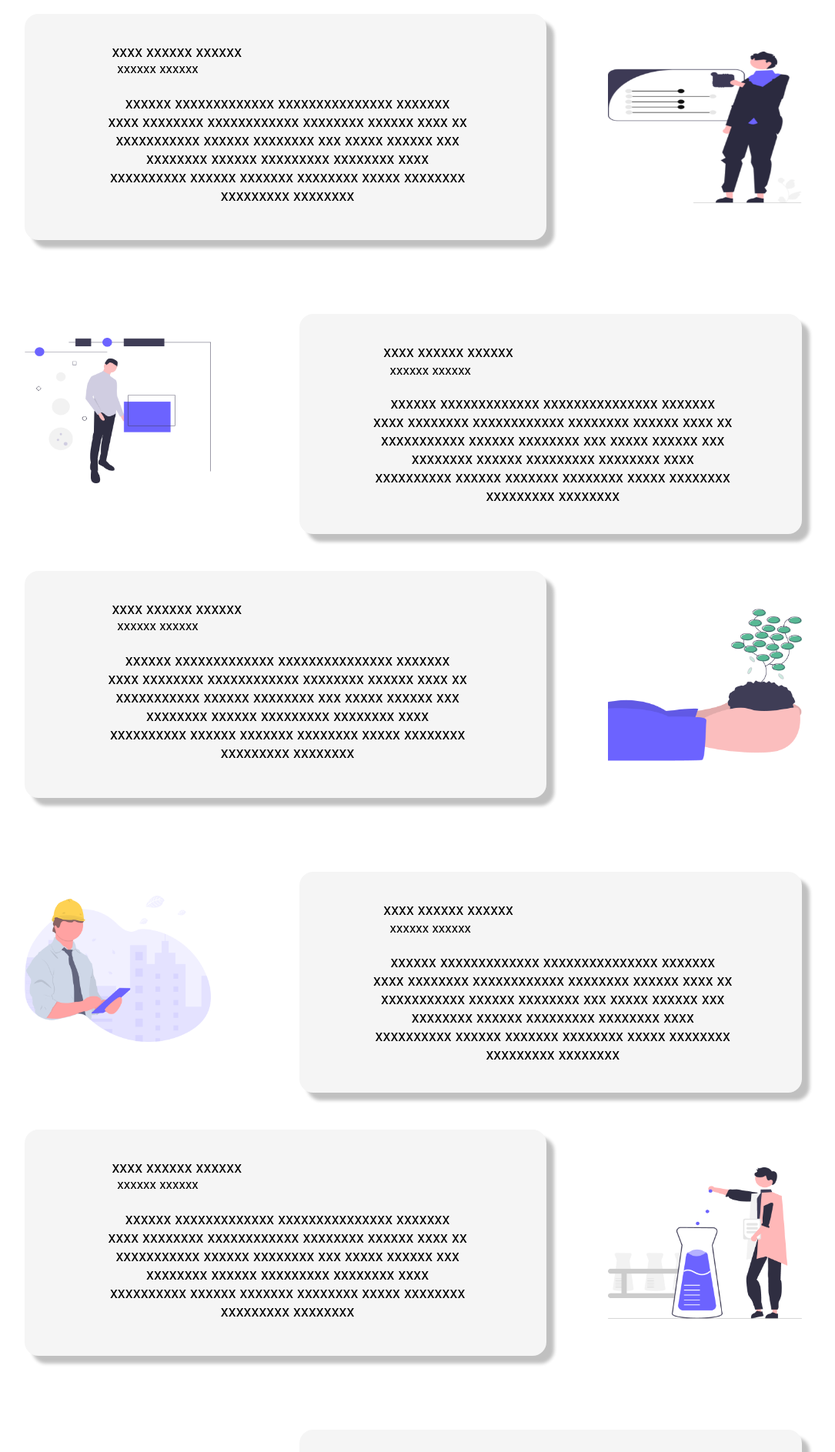
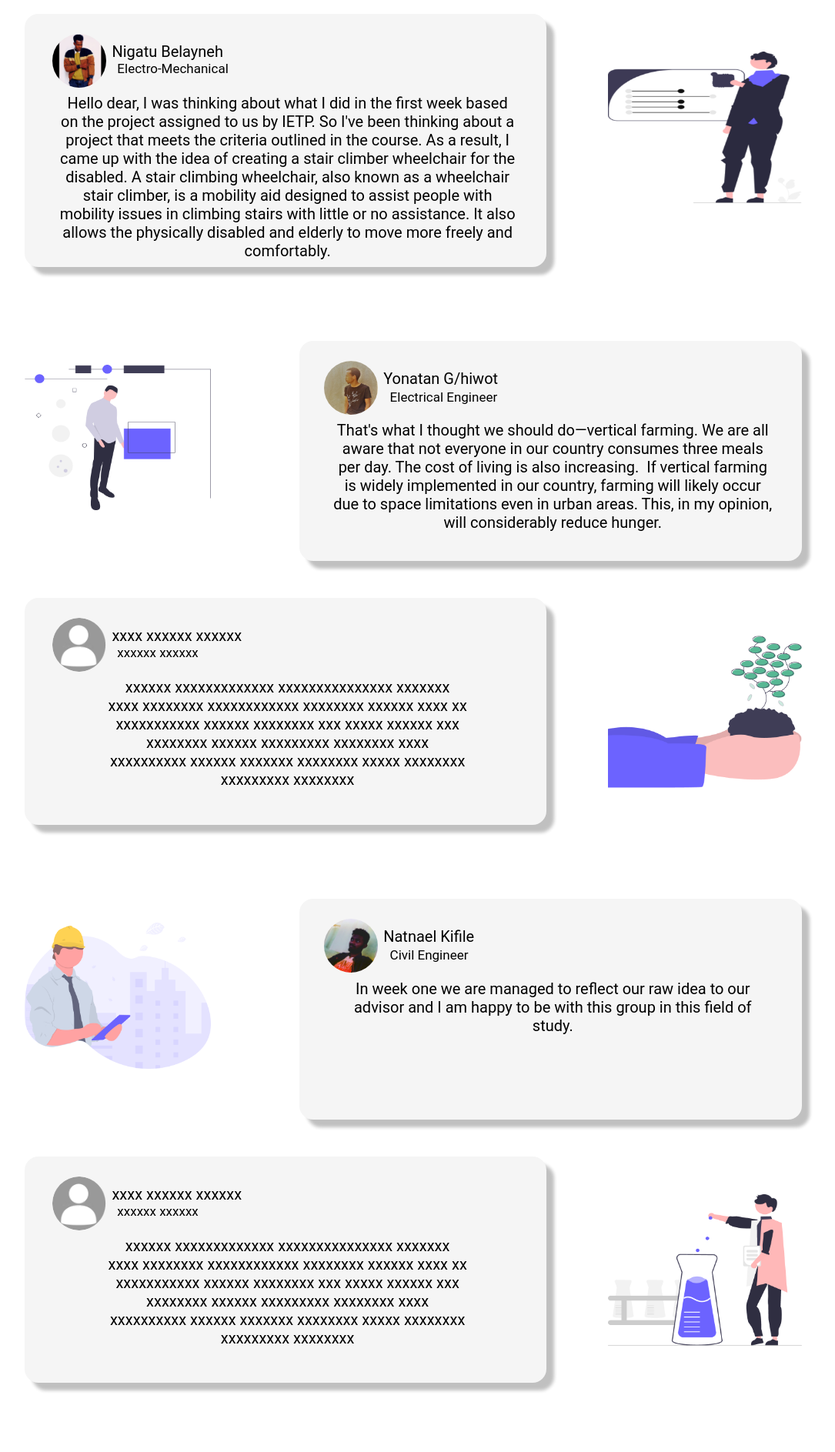
Before and after one commit to Ietp-Project/ietp, a plain HTML site: page detail week2.html in a window 1280 px wide. Shown: the part 880-2767 px from the top of the page at 77% size, without its empty margins (88-1173 px from the left). Drawn offline with Linux system fonts and the light colour scheme.

Commit message:
somechanges

```diff
--- a/detail week2.html
+++ b/detail week2.html
@@ -24,7 +24,7 @@
                                 <img class="icon" src="./assets/41dfb44bf74d65557d2e3dcab0d8f860.png" alt="alt text" />
                             </div>
                         </div>
-                        <h5 class="highlights3">NOV 25/2022</h5>
+                        <h5 class="highlights3">NOV 17/2022</h5>
                     </div>
                     <div class="col4">
                         <div class="wrapper10">
@@ -106,15 +106,17 @@
                         </div>
                     </div>
                     <div class="wrapper4">
-                        <div class="wrapper2" style="--src:url(../assets/39ca531676d9621e2fc049b79a4de218.png)"></div>
+                        <div class="wrapper2">
+                            <img src="assets/b.jpg" class="icon" alt="civil">
+                        </div>
                         <div class="col6">
                             <div class="col7">
-                                <h5 class="highlights2">xxxx xxxx xx</h5>
-                                <h5 class="highlights6">xxxx xx</h5>
+                                <h5 class="highlights2">Natnael Kifile</h5>
+                                <h5 class="highlights6">Civil Engineer</h5>
                             </div>
                             <h5 class="highlights7">
-                                xxxxxx xxxxx xxx xxxxxx xxxxxx xxxxx xxxxxxxxxxx xxxx xxxxxxx xxxx xxxxxx xxxxxx xxxx xxxxxx xxxxxxx
-                                xxxxxx xxxxx xx xxxxxxx xxxxxxxxxx xxxxxx
+                                In week one we are managed to reflect our raw idea to our advisor and
+                                 I am happy to be with this group in this field of study.
                             </h5>
                         </div>
                         <div class="wrapper7" style="--src:url(../assets/18b5bc73839e4cef93e1d6c0c901756d.png)">
@@ -122,7 +124,9 @@
                         </div>
                     </div>
                     <div class="wrapper13">
-                        <div class="wrapper2" style="--src:url(../assets/39ca531676d9621e2fc049b79a4de218.png)"></div>
+                        <div class="wrapper2">
+                            <img src="assets/39ca531676d9621e2fc049b79a4de218.png" class="icon" alt="">
+                        </div>
                         <div class="col6">
                             <div class="col7">
                                 <h5 class="highlights2">xxxx xxxx xx</h5>
@@ -138,15 +142,20 @@
                         </div>
                     </div>
                     <div class="wrapper13">
-                        <div class="wrapper2" style="--src:url(../assets/39ca531676d9621e2fc049b79a4de218.png)"></div>
+                        <div class="wrapper2">
+                            <img src="assets/n.jpg" alt="electrical" class="icon">
+                        </div>
                         <div class="col6">
                             <div class="col7">
-                                <h5 class="highlights2">xxxx xxxx xx</h5>
-                                <h5 class="highlights6">xxxx xx</h5>
+                                <h5 class="highlights2">Yonatan G/hiwot</h5>
+                                <h5 class="highlights6">Electrical Engineer</h5>
                             </div>
                             <h5 class="highlights7">
-                                xxxxxx xxxxx xxx xxxxxx xxxxxx xxxxx xxxxxxxxxxx xxxx xxxxxxx xxxx xxxxxx xxxxxx xxxx xxxxxx xxxxxxx
-                                xxxxxx xxxxx xx xxxxxxx xxxxxxxxxx xxxxxx
+                                That's what I thought we should do—vertical farming. We are all aware that not everyone in our country
+                                 consumes three meals per day. The cost of living is also increasing.  If vertical farming is widely
+                                 implemented in our country, farming will likely occur due to space limitations even in urban areas.
+                                 This, in my opinion, will considerably reduce hunger.
+
                             </h5>
                         </div>
                         <div class="wrapper8" style="--src:url(../assets/18b5bc73839e4cef93e1d6c0c901756d.png)">
@@ -154,15 +163,21 @@
                         </div>
                     </div>
                     <div class="wrapper14">
-                        <div class="wrapper2" style="--src:url(../assets/39ca531676d9621e2fc049b79a4de218.png)"></div>
+                        <div class="wrapper2">
+                            <img src="assets/a.jpg" alt="electromechanical" class="icon">
+                        </div>
                         <div class="col8">
                             <div class="col7">
-                                <h5 class="highlights2">xxxx xxxx xx</h5>
-                                <h5 class="highlights6">xxxx xx</h5>
+                                <h5 class="highlights2">Nigatu Belayneh</h5>
+                                <h5 class="highlights6">Electro-Mechanical</h5>
                             </div>
                             <h5 class="highlights8">
-                                xxxxxx xxxxx xxx xxxxxx xxxxxx xxxxx xxxxxxxxxxx xxxx xxxxxxx xxxx xxxxxx xxxxxx xxxx xxxxxx xxxxxxx
-                                xxxxxx xxxxx xx xxxxxxx xxxxxxxxxx xxxxxx
+                                Hello dear, I was thinking about what I did in the first week based on the project assigned to us by IETP.
+                                So I've been thinking about a project that meets the criteria outlined in the course. As a result,
+                                I came up with the idea of creating a stair climber wheelchair for the disabled. A stair climbing wheelchair,
+                                also known as a wheelchair stair climber, is a mobility aid designed to assist people with mobility issues in
+                                climbing stairs with little or no assistance. It also allows the physically disabled and elderly to move more
+                                freely and comfortably.
                             </h5>
                         </div>
                         <div class="wrapper9" style="--src:url(../assets/18b5bc73839e4cef93e1d6c0c901756d.png)">
@@ -202,7 +217,7 @@
                     <div class="wrapper2">
                         <a href="detail week1.html"><h1 class="title1">week1</h1></a>
                         <div class="spacer"></div>
-                        <h1 class="title1"><a href="detail week2.html"> week2</a></h1>
+                        <h1 class="title1"><a href="detail week2.html">week2</a></h1>
                         <div class="spacer"></div>
                         <h1 class="title1">week3</h1>
                         <div class="spacer"></div>
@@ -254,12 +269,14 @@
                                         <h2 class="medium_title1">xxxx xxxxxx xxxxxx</h2>
                                         <h2 class="medium_title11">xxxxxx xxxxxx</h2>
                                     </div>
-                                    <div class="wrapper4" style="--src:url(../assets/201bcab7c6646d98d82ee02e99ade540.png)"></div>
+                                    <div class="wrapper4">
+                                        <img src="assets/201bcab7c6646d98d82ee02e99ade540.png" alt="electrical" class="icon1">
+                                    </div>
                                 </div>
                                 <h2 class="medium_title12">
                                     xxxxxx xxxxxxxxxxxxx xxxxxxxxxxxxxxx xxxxxxx<br />xxxx xxxxxxxx xxxxxxxxxxxx xxxxxxxx xxxxxx xxxx
-                    xx<br />xxxxxxxxxxx xxxxxx xxxxxxxx xxx xxxxx xxxxxx xxx<br />xxxxxxxx xxxxxx xxxxxxxxx xxxxxxxx
-                    xxxx<br />xxxxxxxxxx xxxxxx xxxxxxx xxxxxxxx xxxxx xxxxxxxx<br />xxxxxxxxx xxxxxxxx
+                                    xx<br />xxxxxxxxxxx xxxxxx xxxxxxxx xxx xxxxx xxxxxx xxx<br />xxxxxxxx xxxxxx xxxxxxxxx xxxxxxxx
+                                    xxxx<br />xxxxxxxxxx xxxxxx xxxxxxx xxxxxxxx xxxxx xxxxxxxx<br />xxxxxxxxx xxxxxxxx
                                 </h2>
                             </div>
                         </div>
@@ -271,15 +288,20 @@
                             <div class="col5">
                                 <div class="group1">
                                     <div class="col4">
-                                        <h2 class="medium_title1">xxxx xxxxxx xxxxxx</h2>
-                                        <h2 class="medium_title13">xxxxxx xxxxxx</h2>
+                                        <h2 class="medium_title1">Nigatu Belayneh</h2>
+                                        <h2 class="medium_title13">Electro-Mechanical</h2>
                                     </div>
-                                    <div class="wrapper4" style="--src:url(../assets/201bcab7c6646d98d82ee02e99ade540.png)"></div>
+                                    <div class="wrapper4">
+                                        <img src="assets/a.jpg" alt="electrical" class="icon1">
+                                    </div>
                                 </div>
                                 <h2 class="medium_title14">
-                                    xxxxxx xxxxxxxxxxxxx xxxxxxxxxxxxxxx xxxxxxx<br />xxxx xxxxxxxx xxxxxxxxxxxx xxxxxxxx xxxxxx xxxx
-                    xx<br />xxxxxxxxxxx xxxxxx xxxxxxxx xxx xxxxx xxxxxx xxx<br />xxxxxxxx xxxxxx xxxxxxxxx xxxxxxxx
-                    xxxx<br />xxxxxxxxxx xxxxxx xxxxxxx xxxxxxxx xxxxx xxxxxxxx<br />xxxxxxxxx xxxxxxxx
+                                    Hello dear, I was thinking about what I did in the first week based on the project assigned to us by IETP.
+                                     So I've been thinking about a project that meets the criteria outlined in the course. As a result,
+                                      I came up with the idea of creating a stair climber wheelchair for the disabled. A stair climbing
+                                      wheelchair, also known as a wheelchair stair climber, is a mobility aid designed to assist people
+                                       with mobility issues in climbing stairs with little or no assistance. It also allows the physically
+                                       disabled and elderly to move more freely and comfortably.
                                 </h2>
                             </div>
                         </div>
@@ -299,15 +321,17 @@
                             <div class="col3">
                                 <div class="group">
                                     <div class="col4">
-                                        <h2 class="medium_title1">xxxx xxxxxx xxxxxx</h2>
-                                        <h2 class="medium_title11">xxxxxx xxxxxx</h2>
+                                        <h2 class="medium_title1">Yonatan G/hiwot</h2>
+                                        <h2 class="medium_title11">Electrical Engineer</h2>
                                     </div>
-                                    <div class="wrapper4" style="--src:url(../assets/201bcab7c6646d98d82ee02e99ade540.png)"></div>
+                                    <div class="wrapper4">
+                                        <img src="assets/n.jpg" alt="electrical" class="icon1">
+                                    </div>
                                 </div>
                                 <h2 class="medium_title12">
-                                    xxxxxx xxxxxxxxxxxxx xxxxxxxxxxxxxxx xxxxxxx<br />xxxx xxxxxxxx xxxxxxxxxxxx xxxxxxxx xxxxxx xxxx
-                    xx<br />xxxxxxxxxxx xxxxxx xxxxxxxx xxx xxxxx xxxxxx xxx<br />xxxxxxxx xxxxxx xxxxxxxxx xxxxxxxx
-                    xxxx<br />xxxxxxxxxx xxxxxx xxxxxxx xxxxxxxx xxxxx xxxxxxxx<br />xxxxxxxxx xxxxxxxx
+                                    That's what I thought we should do—vertical farming. We are all aware that not everyone in our country consumes three meals
+                                    per day. The cost of living is also increasing.  If vertical farming is widely implemented in our country, farming will
+                                    likely occur due to space limitations even in urban areas. This, in my opinion, will considerably reduce hunger.
                                 </h2>
                             </div>
                         </div>
@@ -322,7 +346,9 @@
                                         <h2 class="medium_title1">xxxx xxxxxx xxxxxx</h2>
                                         <h2 class="medium_title13">xxxxxx xxxxxx</h2>
                                     </div>
-                                    <div class="wrapper4" style="--src:url(../assets/201bcab7c6646d98d82ee02e99ade540.png)"></div>
+                                    <div class="wrapper4">
+                                        <img src="assets/201bcab7c6646d98d82ee02e99ade540.png" alt="electrical" class="icon1">
+                                    </div>
                                 </div>
                                 <h2 class="medium_title14">
                                     xxxxxx xxxxxxxxxxxxx xxxxxxxxxxxxxxx xxxxxxx<br />xxxx xxxxxxxx xxxxxxxxxxxx xxxxxxxx xxxxxx xxxx
@@ -347,15 +373,16 @@
                             <div class="col3">
                                 <div class="group">
                                     <div class="col4">
-                                        <h2 class="medium_title1">xxxx xxxxxx xxxxxx</h2>
-                                        <h2 class="medium_title11">xxxxxx xxxxxx</h2>
+                                        <h2 class="medium_title1">Natnael Kifile</h2>
+                                        <h2 class="medium_title11">Civil Engineer</h2>
                                     </div>
-                                    <div class="wrapper4" style="--src:url(../assets/201bcab7c6646d98d82ee02e99ade540.png)"></div>
+                                    <div class="wrapper4">
+                                        <img src="assets/b.jpg" alt="electrical" class="icon1">
+                                    </div>
                                 </div>
                                 <h2 class="medium_title12">
-                                    xxxxxx xxxxxxxxxxxxx xxxxxxxxxxxxxxx xxxxxxx<br />xxxx xxxxxxxx xxxxxxxxxxxx xxxxxxxx xxxxxx xxxx
-                    xx<br />xxxxxxxxxxx xxxxxx xxxxxxxx xxx xxxxx xxxxxx xxx<br />xxxxxxxx xxxxxx xxxxxxxxx xxxxxxxx
-                    xxxx<br />xxxxxxxxxx xxxxxx xxxxxxx xxxxxxxx xxxxx xxxxxxxx<br />xxxxxxxxx xxxxxxxx
+                                    In week one we are managed to reflect our raw idea to our advisor and
+                                     I am happy to be with this group in this field of study.
                                 </h2>
                             </div>
                         </div>
@@ -370,7 +397,9 @@
                                         <h2 class="medium_title1">xxxx xxxxxx xxxxxx</h2>
                                         <h2 class="medium_title13">xxxxxx xxxxxx</h2>
                                     </div>
-                                    <div class="wrapper4" style="--src:url(../assets/201bcab7c6646d98d82ee02e99ade540.png)"></div>
+                                    <div class="wrapper4">
+                                        <img src="assets/201bcab7c6646d98d82ee02e99ade540.png" alt="electrical" class="icon1">
+                                    </div>
                                 </div>
                                 <h2 class="medium_title14">
                                     xxxxxx xxxxxxxxxxxxx xxxxxxxxxxxxxxx xxxxxxx<br />xxxx xxxxxxxx xxxxxxxxxxxx xxxxxxxx xxxxxx xxxx
@@ -398,7 +427,9 @@
                                         <h2 class="medium_title1">xxxx xxxxxx xxxxxx</h2>
                                         <h2 class="medium_title11">xxxxxx xxxxxx</h2>
                                     </div>
-                                    <div class="wrapper4" style="--src:url(../assets/201bcab7c6646d98d82ee02e99ade540.png)"></div>
+                                    <div class="wrapper4">
+                                        <img src="assets/201bcab7c6646d98d82ee02e99ade540.png" alt="electrical" class="icon1">
+                                    </div>
                                 </div>
                                 <h2 class="medium_title12">
                                     xxxxxx xxxxxxxxxxxxx xxxxxxxxxxxxxxx xxxxxxx<br />xxxx xxxxxxxx xxxxxxxxxxxx xxxxxxxx xxxxxx xxxx
```
